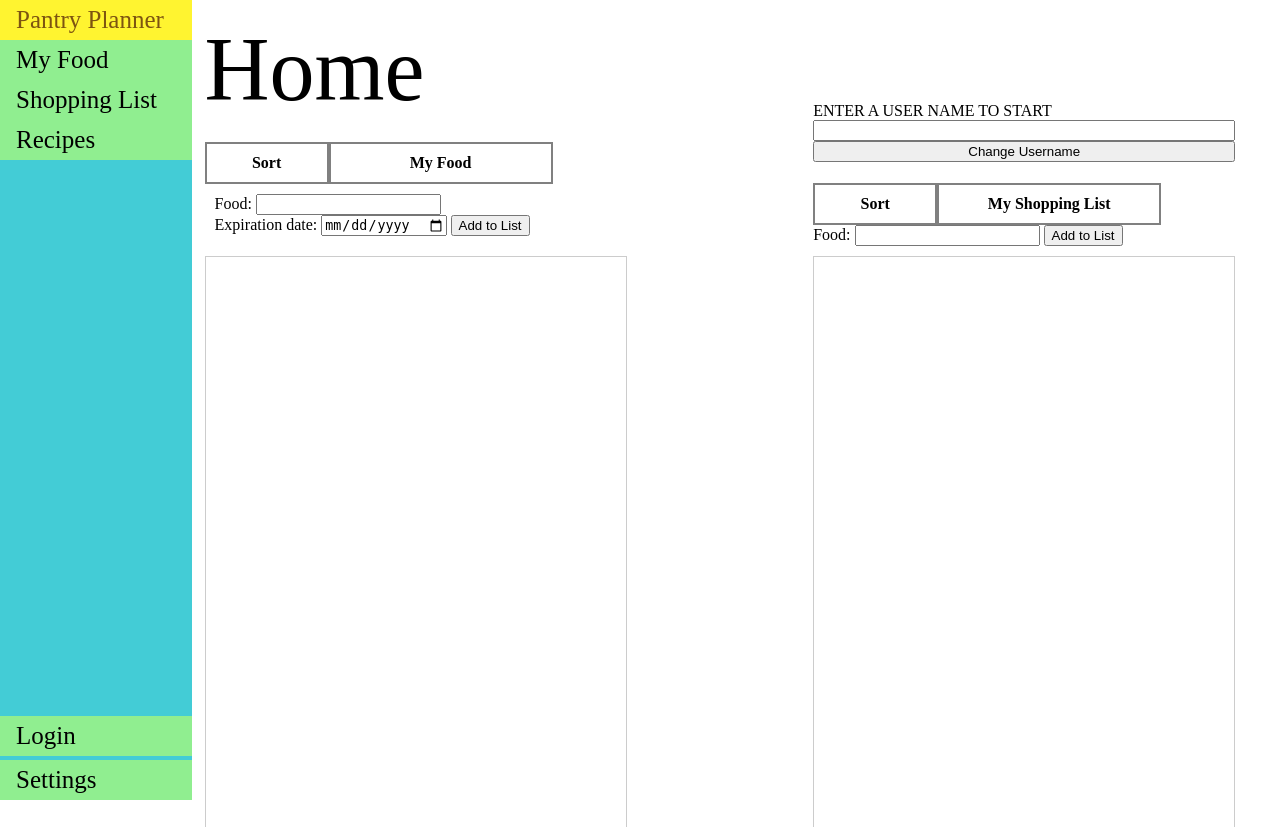
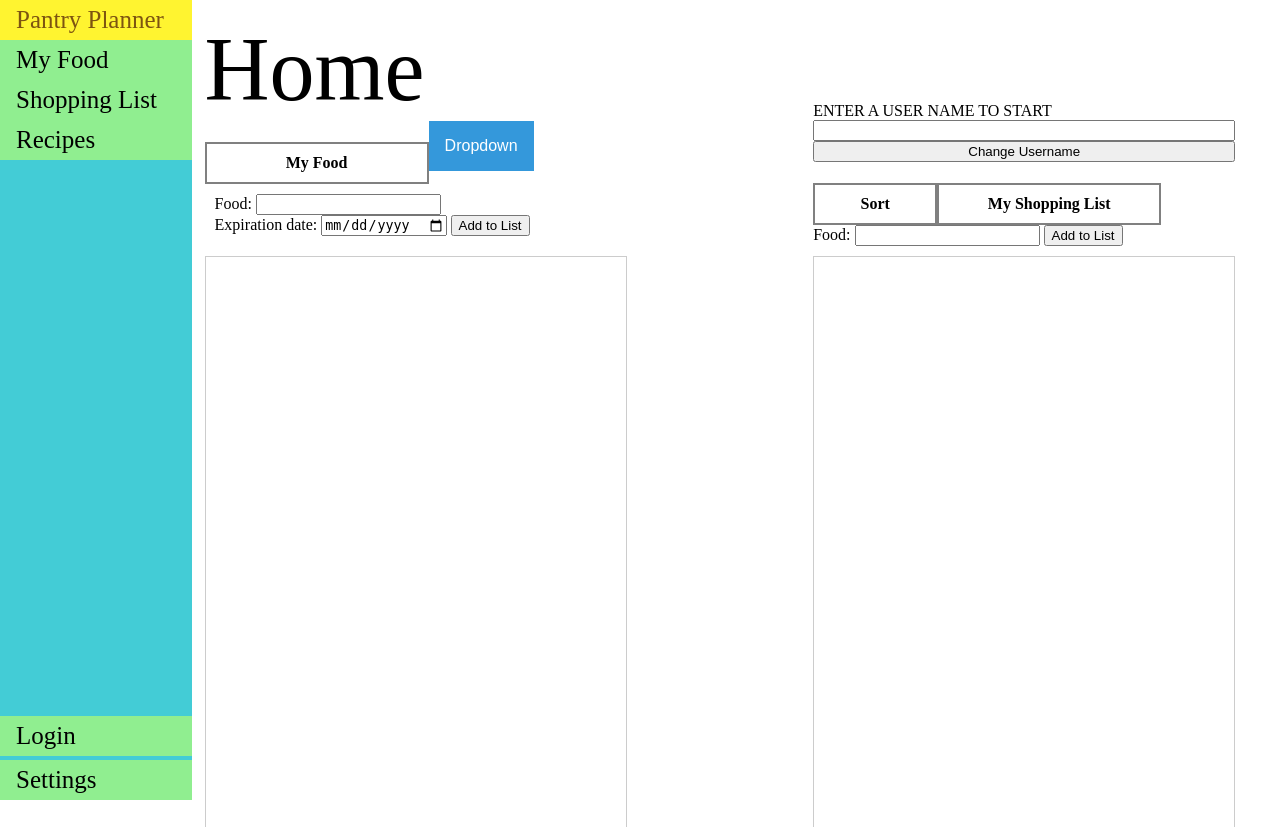
Before and after one commit to ch1h0kd/pantry_planner, a Flask app: page / in a window 1280 px wide. Shown: the top 827 px of the page. Run offline with Flask 2, Linux system fonts and the light colour scheme; parts of the project's set-up code (start-up, migrations or seed data) failed here and were passed over; some libraries are stand-ins or nearby versions.

Commit message:
progress on sorting with dropdown

```diff
--- a/static/css/styles.css
+++ b/static/css/styles.css
@@ -89,6 +89,53 @@
     float: left;
     font-weight: bold;
   }
+
+
+/* Dropdown Button */
+.dropbtn {
+  background-color: #3498DB;
+  color: white;
+  padding: 16px;
+  font-size: 16px;
+  border: none;
+  cursor: pointer;
+}
+
+/* Dropdown button on hover & focus */
+.dropbtn:hover, .dropbtn:focus {
+  background-color: #2980B9;
+}
+
+/* The container <div> - needed to position the dropdown content */
+.dropdown {
+  position: relative;
+  display: inline-block;
+}
+
+/* Dropdown Content (Hidden by Default) */
+.dropdown-content {
+  display: none;
+  position: absolute;
+  background-color: #f1f1f1;
+  min-width: 160px;
+  box-shadow: 0px 8px 16px 0px rgba(0,0,0,0.2);
+  z-index: 1;
+}
+
+/* Links inside the dropdown */
+.dropdown-content a {
+  color: black;
+  padding: 12px 16px;
+  text-decoration: none;
+  display: block;
+}
+
+/* Change color of dropdown links on hover */
+.dropdown-content a:hover {background-color: #ddd;}
+
+/* Show the dropdown menu (use JS to add this class to the .dropdown-content container when the user clicks on the dropdown button) */
+.show {display:block;}
+  /*hi*/
 
   .sortBy{
     width: 100px;
--- a/static/js/index.js
+++ b/static/js/index.js
@@ -47,9 +47,13 @@ export function changeUser(){
   });
 }
 
-document.getElementById("sortBy").addEventListener("click", function() {
+document.getElementById("sortByExp").addEventListener("click", function() {
   sortBy("exp");
 }, false);
+document.getElementById("sortByName").addEventListener("click", function() {
+  sortBy("item");
+}, false);
+
 
 export function sortBy(category){
   const sortedRef = query(ref(db, username + '/food'), orderByChild(category));
@@ -194,6 +198,29 @@ function shopHandler(snapshot){
     });
 }
 
+/* When the user clicks on the button,
+toggle between hiding and showing the dropdown content */
+function myFunction() {
+  document.getElementById("myDropdown").classList.toggle("show");
+}
+
+// Close the dropdown menu if the user clicks outside of it
+window.onclick = function(event) {
+  if (!event.target.matches('.dropbtn')) {
+    var dropdowns = document.getElementsByClassName("dropdown-content");
+    var i;
+    for (i = 0; i < dropdowns.length; i++) {
+      var openDropdown = dropdowns[i];
+      if (openDropdown.classList.contains('show')) {
+        openDropdown.classList.remove('show');
+      }
+    }
+  }
+}
+
+
+
+  window.myFunction = myFunction;
   window.addItemExp = addItemExp; //changes the scope!!! most important line, makes global
   window.addItemShop = addItemShop;
   window.buttonRemove = buttonRemove;
--- a/templates/homepage.html
+++ b/templates/homepage.html
@@ -27,7 +27,18 @@
     <div class ="homeCol">
     <homeText> Home </homeText>
     <div>
-      <div id = "sortBy" class ="sortBy">Sort</div>
+
+<div class="dropdown">
+  <button onclick="myFunction()" class="dropbtn">Dropdown</button>
+  <div id="myDropdown" class="dropdown-content">
+    <a id = "sortByExp">Expiring sooner</a>
+    <a id = "RsortByExp">Expiring later</a>
+    <a id = "sortByName">Name A-Z</a>
+    <a id = "RsortByName">Name Z-A</a>
+    <a id = "sortByAdded">Recently added</a>
+    <a id = "RsortByAdded">First added</a>
+  </div>
+</div>
 
       <div class ="textBox">My Food</div>
     </div>
```
